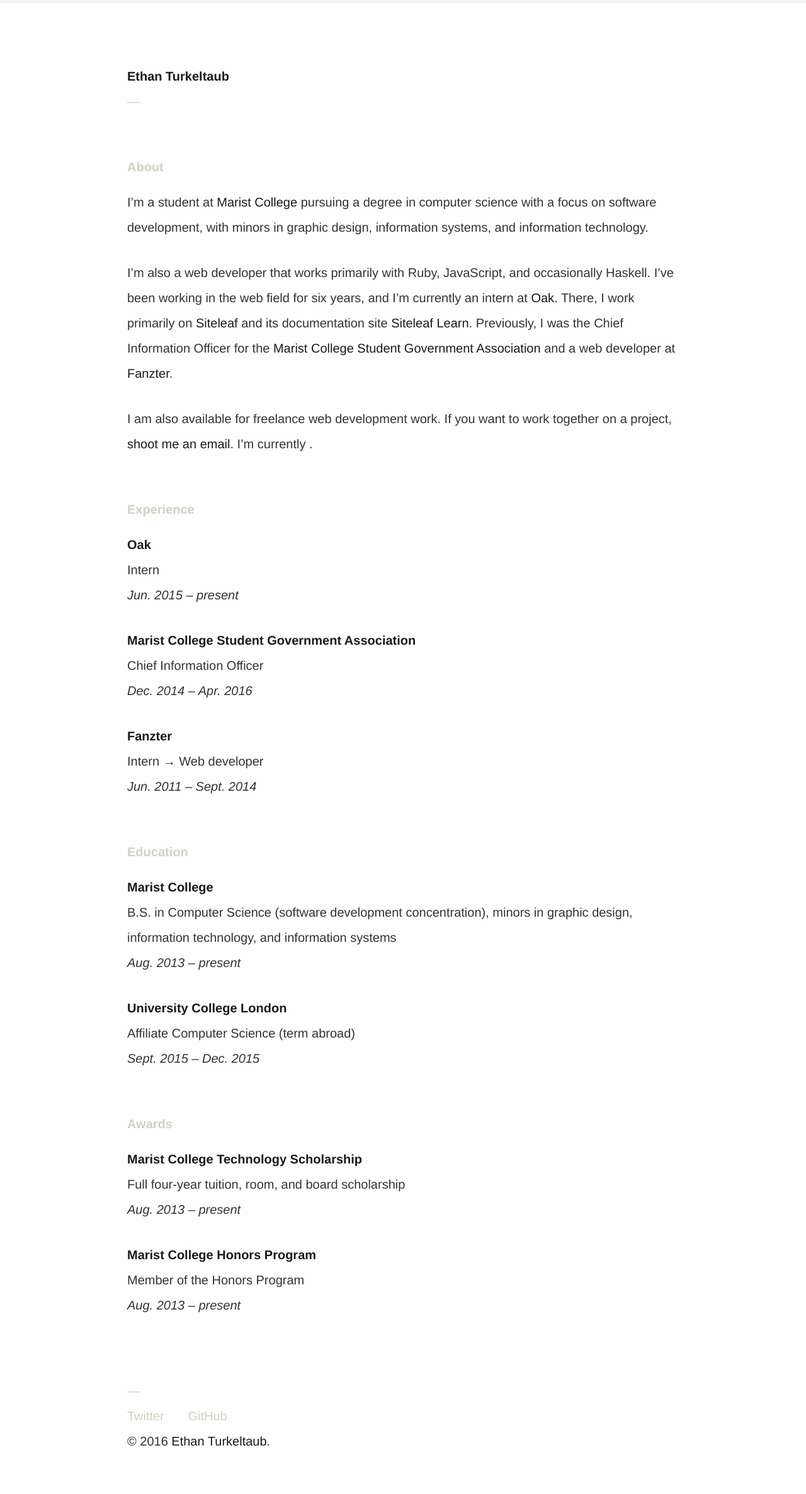
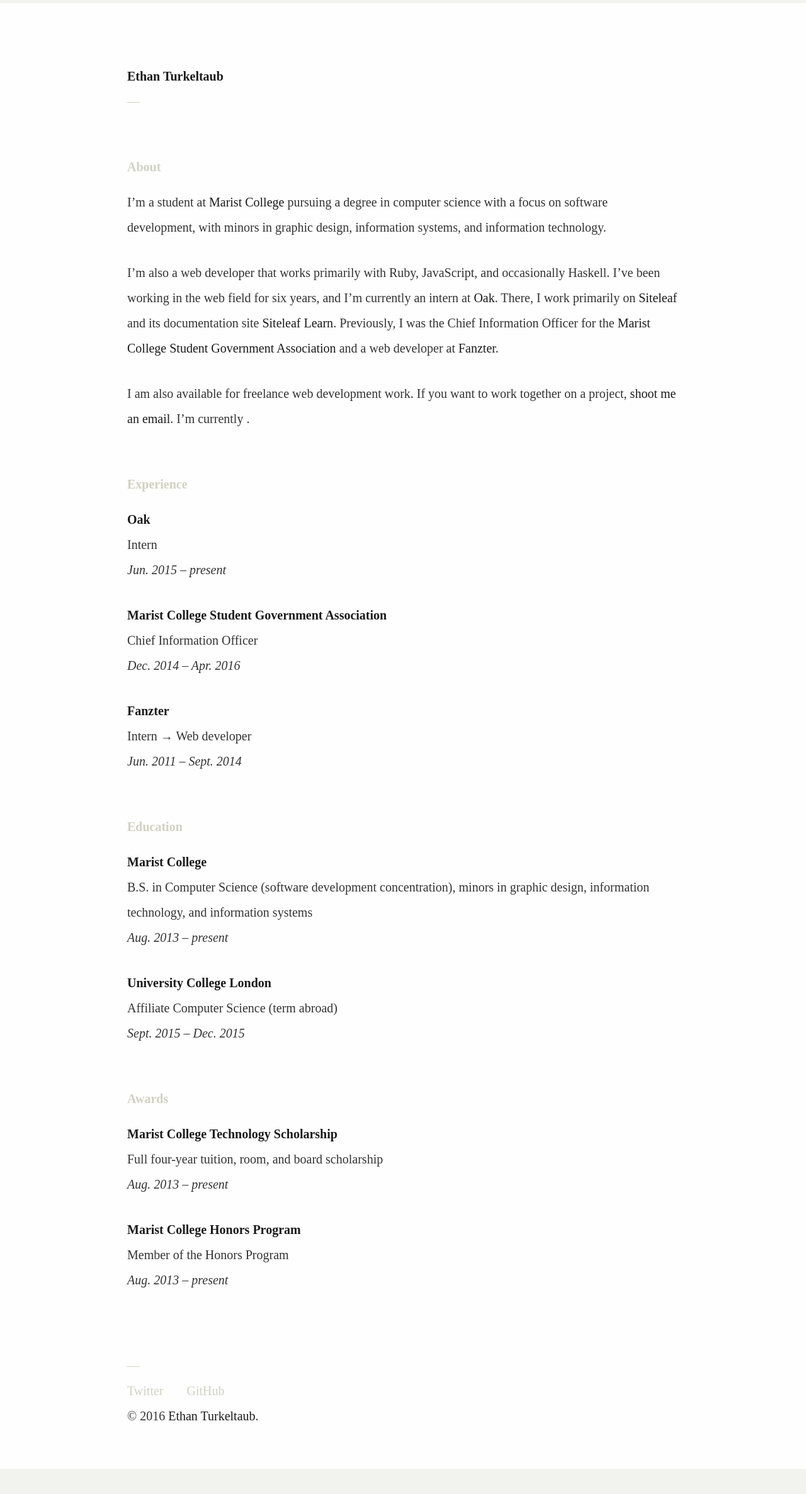
Before and after one commit to ethnt/ethnt.me, a Jekyll site: the page built from information.markdown, in a window 1280 px wide. Shown: the whole page at 63% size. Built offline with Jekyll 4.4.1, drawn with Linux system fonts in a browser that asks for light colours; after the commit the page ends 2333 px from its top, so only the background shows below that.

Commit message:
back to Warnock Pro.

```diff
--- a/_sass/_base.sass
+++ b/_sass/_base.sass
@@ -7,7 +7,7 @@
   background: $color-light-grey
   color: $color-black
   font-size: $font-size-base
-  font-family: $font-family-sans-serif
+  font-family: $font-family-serif
   line-height: $line-height-normal
 
 a
--- a/_sass/_variables.sass
+++ b/_sass/_variables.sass
@@ -10,7 +10,6 @@
 $color-private: #e8d4e6
 
 $font-family-serif: "warnock-pro", Times New Roman, Times, serif
-$font-family-sans-serif: "acumin-pro", Helvetica Neue, Helvetica, Arial, sans-serif
 
 $font-size-base: 20px
 $font-size-n2: 0.75em
```
